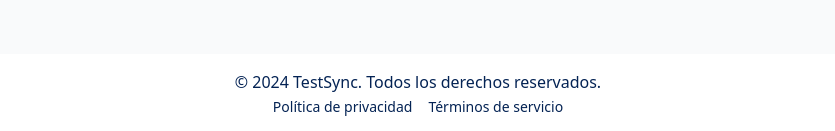
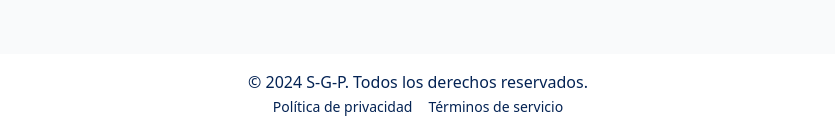
Before and after one commit to GersonEstuardoAlonzoTajiboy/TEST, a React (Vite) app in the folder testSynJSX-main/frontend/: page / in a window 1280 px wide. Shown: the part 2434-2565 px from the top of the page, without its empty margins (222-1057 px from the left). Built offline with nearby package versions, Linux system fonts and the light colour scheme.

Commit message:
UPDATE
UPDATE

```diff
--- a/testSynJSX-main/frontend/src/components/layout/footer.tsx
+++ b/testSynJSX-main/frontend/src/components/layout/footer.tsx
@@ -2,7 +2,7 @@
   const year = new Date().getFullYear();
   return (
     <footer className=" p-4 text-center  text-[#042354]">
-      <p>© {year} TestSync. Todos los derechos reservados.</p>
+      <p>© {year} S-G-P. Todos los derechos reservados.</p>
       <div className="space-x-4">
         <a href="#!" className="text-sm hover:underline">Política de privacidad</a>
         <a href="#!" className="text-sm hover:underline">Términos de servicio</a>
--- a/testSynJSX-main/frontend/src/components/layout/navbar.tsx
+++ b/testSynJSX-main/frontend/src/components/layout/navbar.tsx
@@ -7,7 +7,7 @@
   const navigate = useNavigate();
 
   return (
-    <div className="bg-[#042354] text-white flex justify-between items-center p-4 ">
+    <div className="bg-orange-500 text-white flex justify-between items-center p-4 ">
       <div className="flex items-center  justify-center p-4 ">
         <span className="ml-4  text-xl">Usuario:</span>
         {/* Muestra el nombre de usuario si está autenticado */}
```
